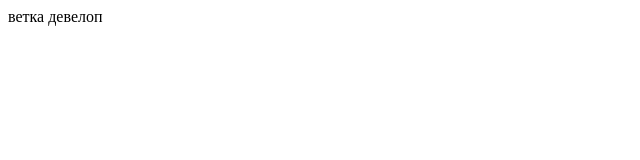
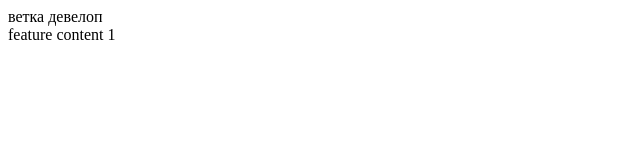
Before and after one commit to vitpolt74/project, a plain HTML site: page index.html in a window 1280 px wide. Shown: the full height of the page, 0-640 px from the left. Drawn offline with Linux system fonts and the light colour scheme.

Commit message:
добавили контент1

```diff
--- a/index.html
+++ b/index.html
@@ -13,5 +13,9 @@
         ветка девелоп
     </div>
 </header>
+
+<section class="content">
+    <div class="content-tittle">feature content 1</div>
+</section>
 </body>
 </html>
```
